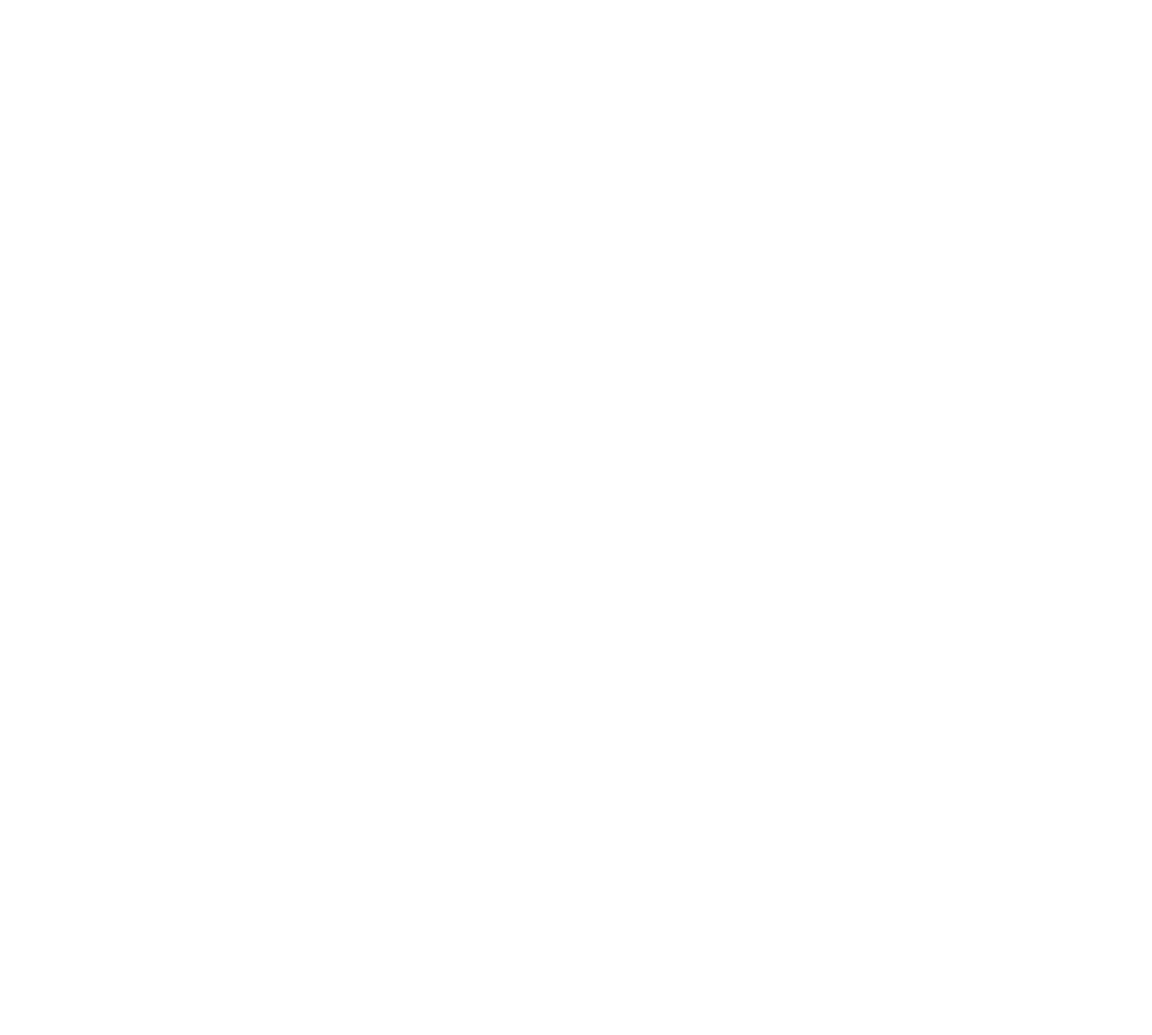
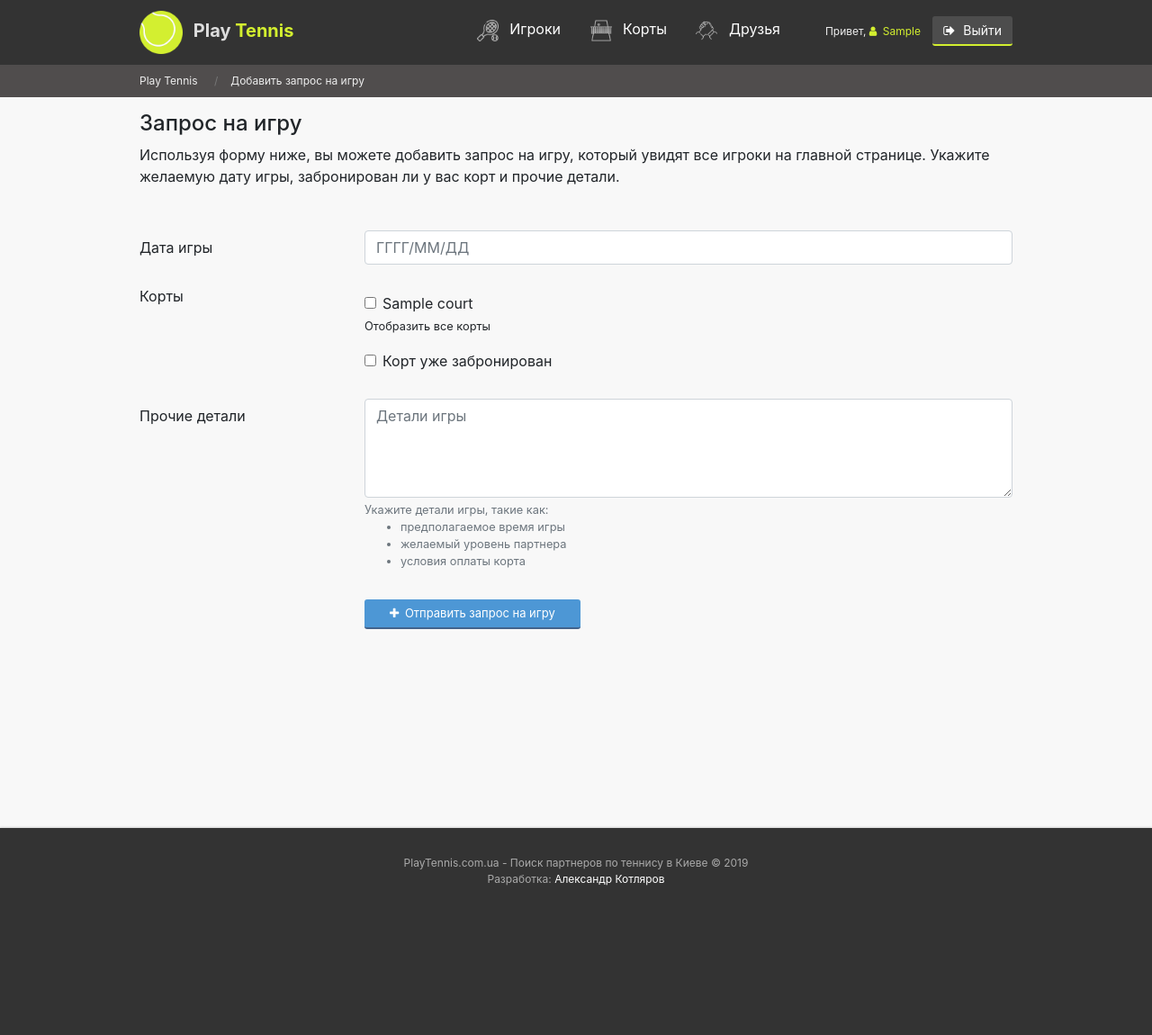
Before and after one commit to AlexKotl/tennis-friends, a Django app: page /requests/add in a window 1280 px wide. Before the commit the page is empty. Shown: the whole page at 90% size. Before the commit the page ends 800 px from the top, so only its background shows below. Run offline with Django 3.2, Linux system fonts and the light colour scheme; a user stored in the database is signed in; tables that the repository leaves empty hold one stand-in row (values such as "Sample post"); style sheets or scripts are compiled from the project's sources; some libraries are stand-ins or nearby versions.

Commit message:
basic request game form layout

```diff
--- a/app/forms.py
+++ b/app/forms.py
@@ -75,7 +75,8 @@ class MessageForm(forms.Form):
 
 class RequestCreationForm(forms.ModelForm):
     description = forms.CharField(widget=forms.Textarea, required=True)
+    courts = courts_input
 
     class Meta:
         model = Request
-        fields = ('description',)
+        fields = ('description', 'is_court_reserved', 'courts', 'date')
--- a/app/models.py
+++ b/app/models.py
@@ -130,9 +130,10 @@ class Message(models.Model):
         return f"{self.text} (from: {self.author.first_name} -> {self.recipient.first_name})"
 
 class Request(models.Model):
-    date = models.DateField(auto_now=True)
+    date = models.DateField()
     user = models.ForeignKey(Player, on_delete=models.CASCADE)
     courts = models.ManyToManyField(Court, blank=True)
+    is_court_reserved = models.BooleanField(default=False)
     details = models.TextField()
     flag = models.IntegerField(default=1)
 
--- a/app/templates/add_request.html
+++ b/app/templates/add_request.html
@@ -0,0 +1,92 @@
+{% extends 'index.html' %}
+{% load static %}
+{% load bootstrap4 %}
+
+{% block site_title %}
+    Запрос на игру
+{% endblock %}
+
+{% block breadcrumbs %}
+    <a href="">Добавить запрос на игру</a>
+{% endblock %}
+
+{% block content %}
+    <h1>Запрос на игру</h1>
+    Используя форму ниже, вы можете добавить запрос на игру, который увидят все игроки на главной странице. Укажите желаемую дату игры, забронирован ли у вас корт и прочие детали.
+
+    {% if form.errors %}
+        {% for field in form %}
+            {% for error in field.errors %}
+                <div class="alert alert-danger">
+                    <strong>{{ error|escape }}</strong>
+                </div>
+            {% endfor %}
+        {% endfor %}
+    {% endif %}
+
+    <form method="post" class="mt-5">
+        {% csrf_token %}
+
+        <div class="form-group row">
+            <label class="col-md-3 col-form-label" for="id_is_looking">Дата игры</label>
+            <div class="col-md-9">
+                <input type="text" name="date" value="{% if form.date.value != None %}{{ form.date.value }}{% endif %}" class="form-control" placeholder="ГГГГ/ММ/ДД">
+            </div>
+        </div>
+
+        <div class="form-group row">
+            <label class="col-md-3 col-form-label">Корты</label>
+            <div class="col-md-9">
+                <div class="row" style="padding-left:15px; padding-top: 15px">
+                    {{ form.courts.errors }}
+                    {% for court in form.fields.courts.queryset %}
+                        <div class="form-check col-12 col-sm-4">
+                            <label class="form-check-label">
+                                <input class="form-check-input" name="courts" type="checkbox" value="{{ court.id }}" {% if court.id in form.courts.value %} checked {% endif %} />
+                                {{ court.name }}
+                            </label>
+                        </div>
+                    {% endfor %}
+                </div>
+                <small><a>Отобразить все корты</a></small>
+            </div>
+        </div>
+
+        <div class="form-group row">
+            <label class="col-md-3 col-form-label" for="id_is_looking">&nbsp;</label>
+            <div class="col-md-9">
+                <div class="form-check">
+                    <input type="checkbox" name="is_court_reserved" class="form-check-input" id="id_is_court_reserved" {% if form.is_court_reserved.value == 1 %} checked {% endif %}>
+                    <label class="form-check-label" for="id_is_court_reserved">Корт уже забронирован</label>
+                </div>
+            </div>
+        </div>
+
+        <div class="form-group row">
+            <label class="col-md-3 col-form-label">Прочие детали</label>
+            <div class="col-md-9">
+                {{ form.about.errors }}
+                <textarea name="description" cols="10" rows="4" class="form-control" placeholder="Детали игры">{% if form.description.value != None %}{{ form.description.value }}{% endif %}</textarea>
+                <small class="form-text text-muted">
+                    Укажите детали игры, такие как:
+                    <ul>
+                        <li>предполагаемое время игры</li>
+                        <li>желаемый уровень партнера</li>
+                        <li>условия оплаты корта</li>
+                    </ul>
+                </small>
+            </div>
+        </div>
+
+        <div class="form-group row">
+            <label class="col-md-3 col-form-label" for="id_is_looking">&nbsp;</label>
+            <div class="col-md-9">
+                <button type="submit" class="btn btn-primary">
+                    <i class="fa fa-plus"></i>
+                    Отправить запрос на игру
+                </button>
+            </div>
+        </div>
+
+    </form>
+{% endblock %}
```
Also changed, not shown: app/templates/homepage.html (+14 -0 lines).
